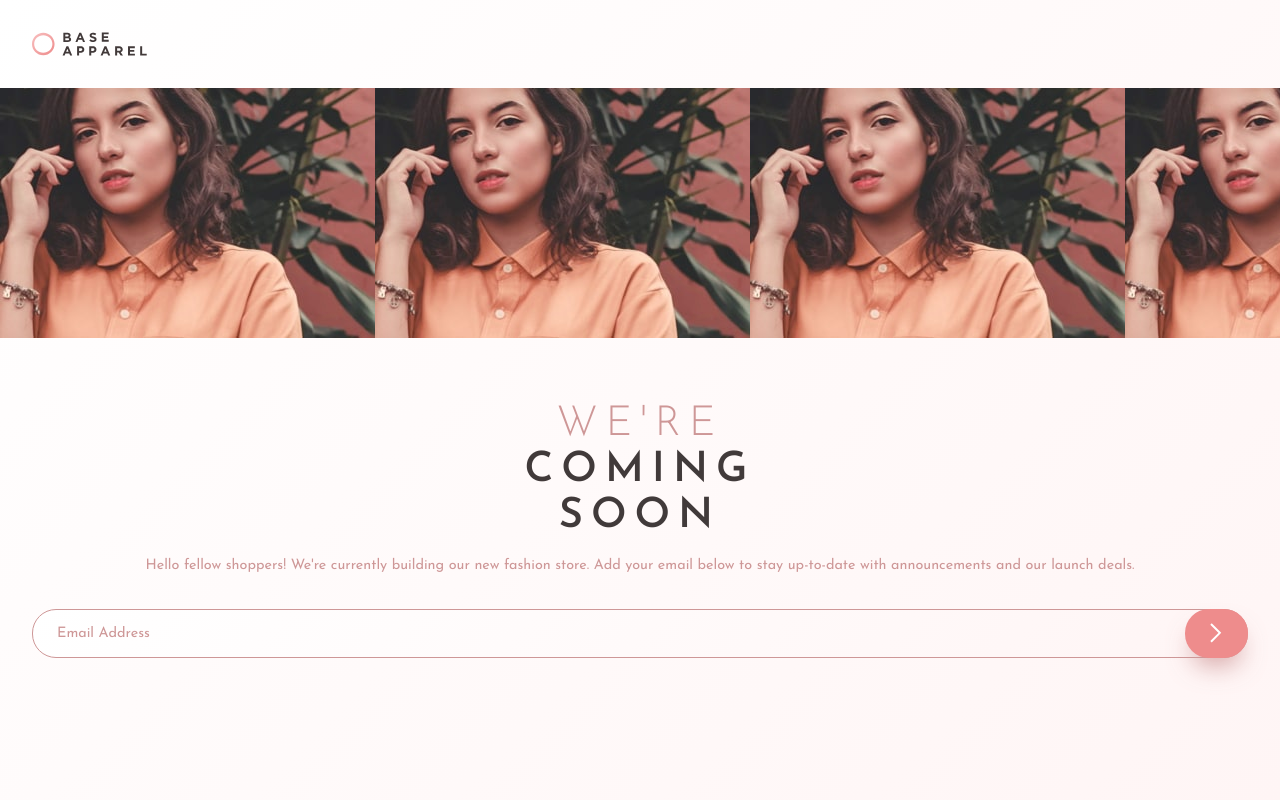
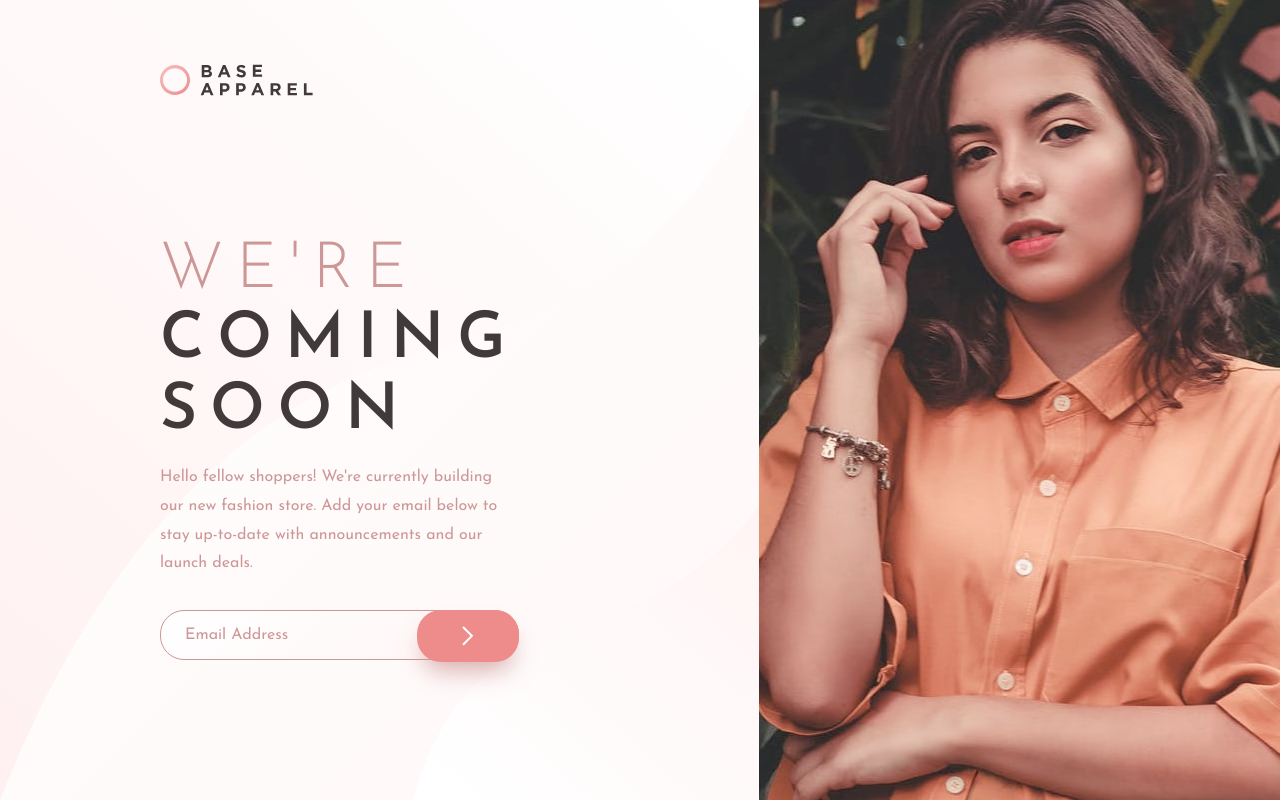
Before and after one commit to serhii-bielik/fm-base-apparel-coming-soon, a plain HTML site: page index.html in a window 1280 px wide. Drawn offline with Linux system fonts and the light colour scheme.

Commit message:
add desktop css

```diff
--- a/style.css
+++ b/style.css
@@ -49,6 +49,8 @@ input {
 .illustration {
   min-height: 250px;
   background-image: url('./images/hero-mobile.jpg');
+  background-size: cover;
+  background-repeat: no-repeat;
 }
 
 /* Content */
@@ -135,3 +137,84 @@ input {
   background-color: var(--clr-bg-btn-hover);
   box-shadow: var(--clr-pr-red) 0px 15px 20px -7px;
 }
+@media (min-width: 40rem) {
+  .container {
+    min-height: 100vh;
+    min-height: 100dvh;
+    display: grid;
+    grid-template-columns: 1fr 42%;
+    grid-template-rows: auto 1fr;
+    grid-template-areas:
+      'logo illustration'
+      'content illustration';
+    background-image: url('./images/bg-pattern-desktop.svg');
+    background-repeat: no-repeat;
+    background-size: contain;
+  }
+
+  .logo {
+    align-self: self-start;
+    grid-area: logo;
+    padding: 4rem 10rem 0;
+  }
+  .logo__img {
+    height: 2rem;
+  }
+
+  .content {
+    grid-area: content;
+    text-align: left;
+    align-self: center;
+    padding: 0 3rem 0 3rem;
+  }
+
+  .title {
+    margin-bottom: 1rem;
+    letter-spacing: 0.8rem;
+    font-size: 4rem;
+  }
+
+  .description {
+    font-size: 1rem;
+    line-height: 180%;
+  }
+
+  .illustration {
+    grid-area: illustration;
+    height: 100%;
+    background-image: url('./images/hero-desktop.jpg');
+  }
+
+  .email-field {
+    font-size: 1rem;
+  }
+
+  .button {
+    font-size: 1rem;
+    border-radius: 1.5rem;
+    padding: 1rem 2.8rem;
+  }
+
+  .error {
+    font-size: 0.8rem;
+    padding: 0 1.5rem;
+    margin-top: 0.5rem;
+    color: var(--clr-pr-soft-red);
+  }
+  .error-icon {
+    right: 7rem;
+    top: calc(50% - 1.2rem);
+  }
+}
+
+@media (min-width: 50rem) {
+  .content {
+    padding: 0 5rem 0 5rem;
+  }
+}
+
+@media (min-width: 70rem) {
+  .content {
+    padding: 0 15rem 0 10rem;
+  }
+}
```
